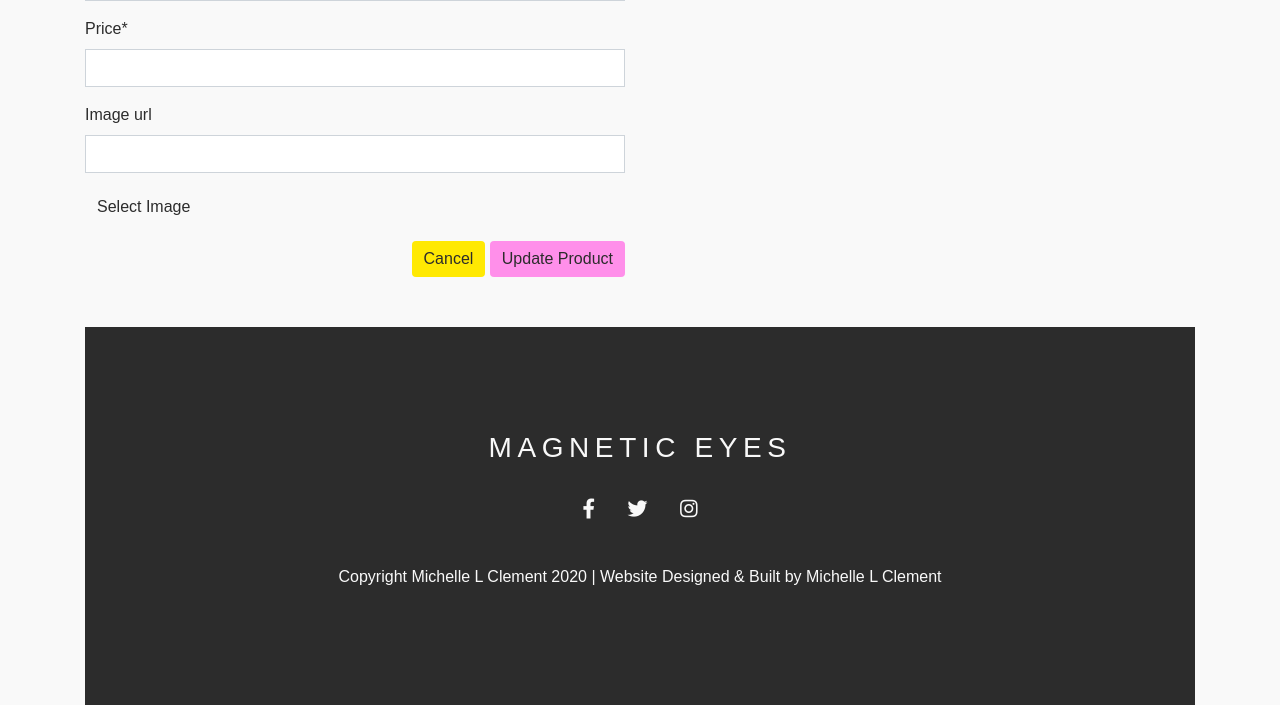
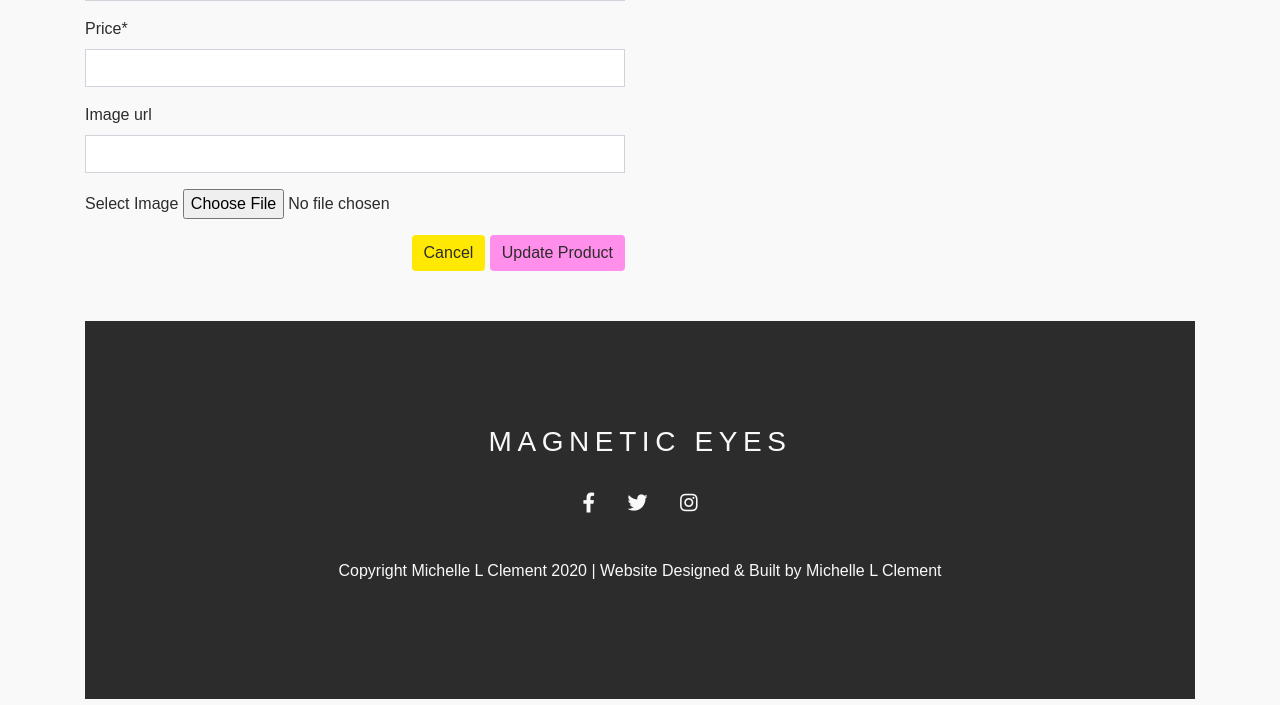
Before and after one commit to michellelclement/magnetic-eyes, a Django app: template products/templates/products/edit_product.html in a window 1280 px wide. Shown: the part 933-1638 px from the top of the page. Run offline with Django 3.2, Linux system fonts and the light colour scheme; the template is opened without the code that fills it: values that come from a table or form of the project are taken from there, others are empty; some libraries are stand-ins or nearby versions.

Commit message:
amending upload image button and cancel edit view

```diff
--- a/products/templates/products/add_product.html
+++ b/products/templates/products/add_product.html
@@ -4,7 +4,7 @@
   <div class="row">
     <div class="col-12 cold-md-6">
       <h2>Product Management</h2>
-      <p>Add a Product</p>
+      <h4>Add a Product</h4>
     </div>
   </div>
 
--- a/products/templates/products/custom_widget_templates/custom_clearable_file_input.html
+++ b/products/templates/products/custom_widget_templates/custom_clearable_file_input.html
@@ -11,7 +11,7 @@
     {% endif %}<br>
     {{ widget.input_text }}
 {% endif %}
-<span class="btn btn-black rounded-0 btn-file">
+<span class="">
     Select Image <input id="new-image" type="{{ widget.type }}" name="{{ widget.name }}"{% include "django/forms/widgets/attrs.html" %}>
 </span>
 <strong><p class="text-danger" id="filename"></p></strong>
--- a/products/templates/products/edit_product.html
+++ b/products/templates/products/edit_product.html
@@ -20,7 +20,7 @@
                         {% endif %}
                     {% endfor %}
             <div class="text-right">
-                <a class="btn btn-yellow" href="{% url 'products' %}">Cancel</a>
+                <a class="btn btn-yellow" href="{% url 'product_detail' product.id %}">Cancel</a>
                 <button class="btn btn-secondary" type="submit">Update Product</button>
             </div>
         </form>
```
